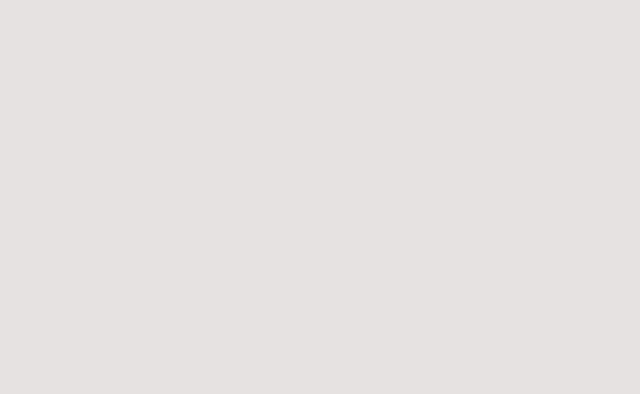
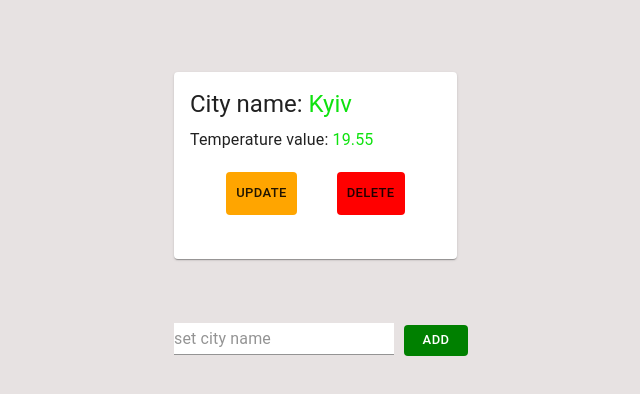
Before and after one commit to RusakevichMaksim/codica, a React (Create React App) app: page / in a window 1280 px wide. Shown: the top 394 px of the page, without its empty margins (10-650 px from the left). Built offline with nearby package versions, Linux system fonts and the light colour scheme.

Commit message:
gh-pages

```diff
--- a/package.json
+++ b/package.json
@@ -1,5 +1,5 @@
 {
-  "homepage": "https://RusakevichMaksim.github.io/trest",
+  "homepage": "https://rusakevichmaksim.github.io/test/",
   "name": "my-app",
   "version": "0.1.0",
   "private": true,
--- a/src/App.tsx
+++ b/src/App.tsx
@@ -6,7 +6,7 @@ const App = () => {
   return (
     <div>
       <Switch>
-        <Route exact path="/test">
+        <Route exact path="/">
           <GeneralPage />
         </Route>
         <Route path="/City/:CityName?">
--- a/src/index.tsx
+++ b/src/index.tsx
@@ -4,18 +4,18 @@ import "./index.css";
 import App from "./App";
 import reportWebVitals from "./reportWebVitals";
 import { Provider } from "react-redux";
-import { BrowserRouter } from "react-router-dom";
+import { BrowserRouter, HashRouter } from "react-router-dom";
 
 import store from "./redux/store";
 
 // console.log(store.getState());
 
 ReactDOM.render(
-  <BrowserRouter>
+  <HashRouter>
     <Provider store={store}>
       <App />
     </Provider>
-  </BrowserRouter>,
+  </HashRouter>,
 
   document.getElementById("root")
 );
```
